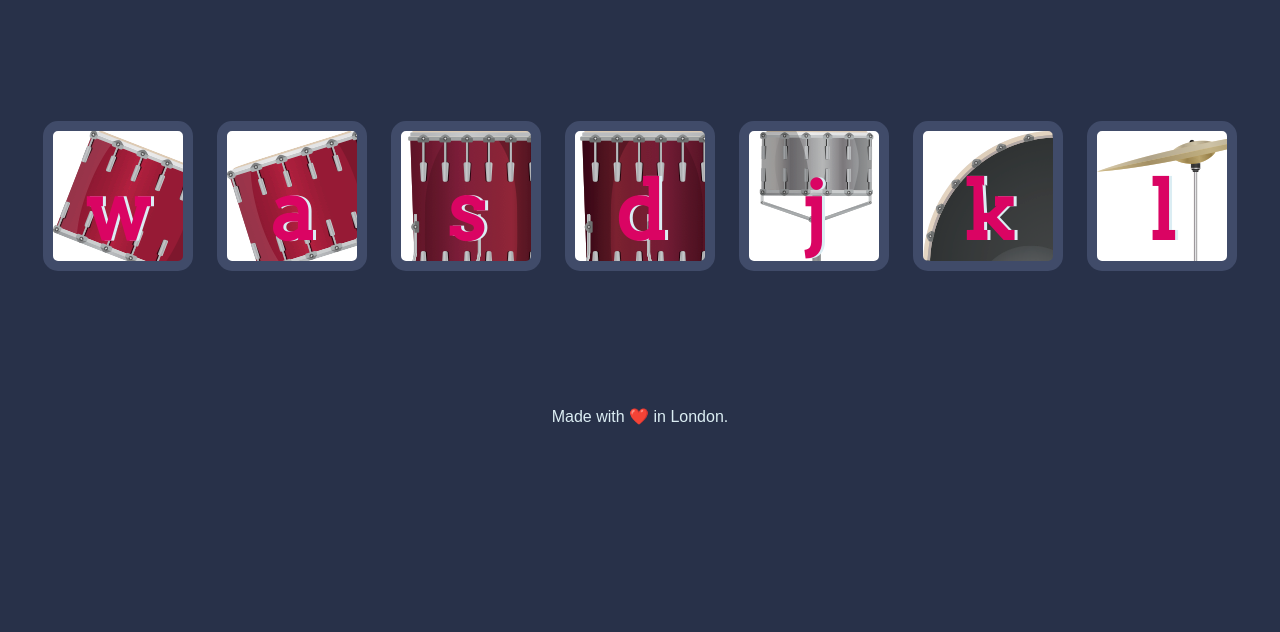
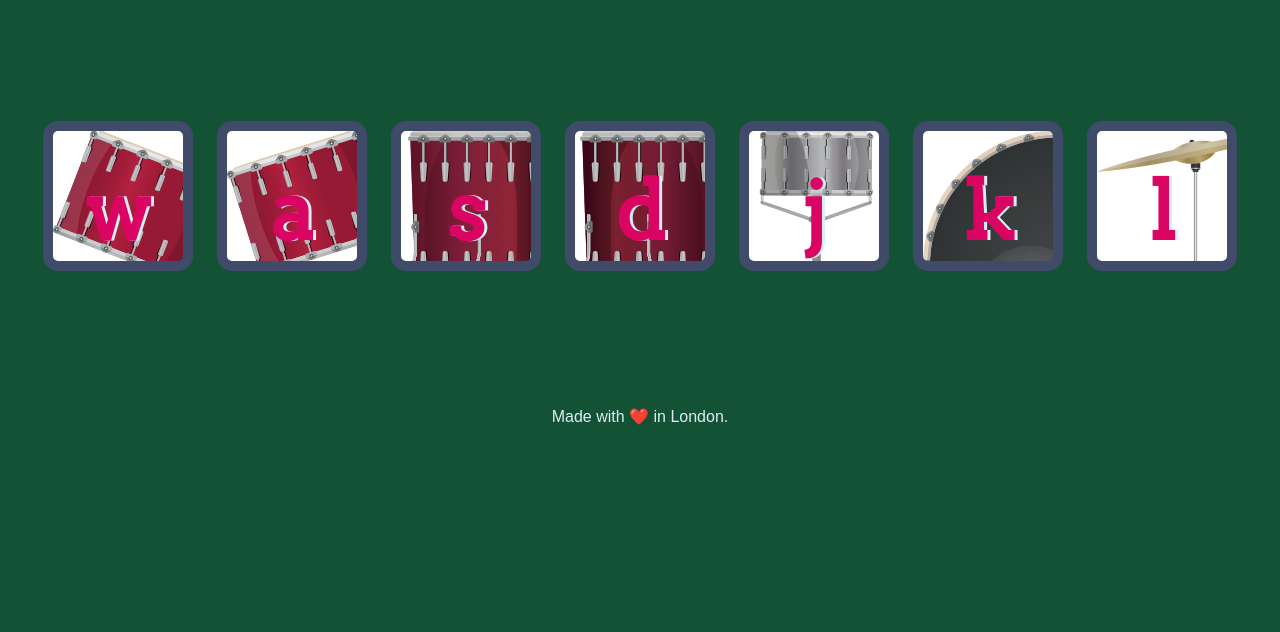
Before and after one commit to atheeq-saqlain/test, a plain HTML site: page index.html in a window 1280 px wide. Shown: the part 168-800 px from the top of the page. Drawn offline with Linux system fonts and the light colour scheme.

Commit message:
test change

```diff
--- a/styles.css
+++ b/styles.css
@@ -1,6 +1,6 @@
 body {
   text-align: center;
-  background-color: #283149;
+  background-color: #135235;
 }
 
 h1 {
```
